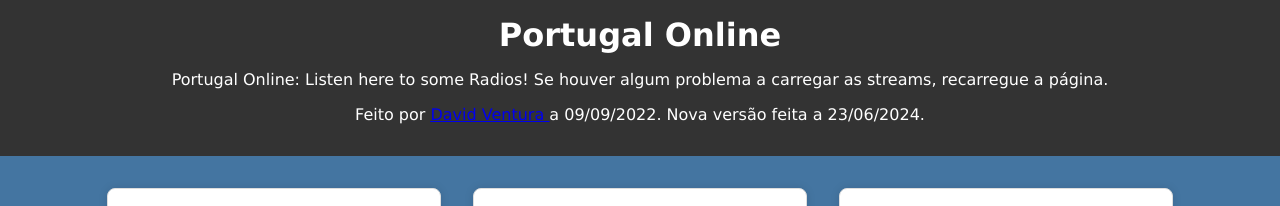
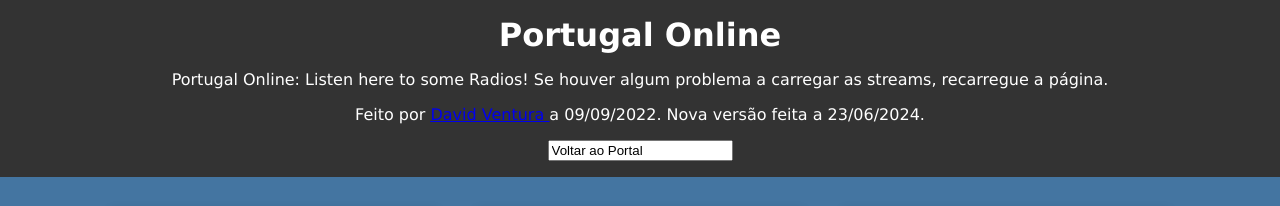
Before and after one commit to spq18/Internet, a plain HTML site: page radio.html in a window 1280 px wide. Shown: the top 206 px of the page. Drawn offline with Linux system fonts and the light colour scheme.

Commit message:
Update radio.html

```diff
--- a/radio.html
+++ b/radio.html
@@ -12,6 +12,9 @@
             <div class="marquee-container">
                 <p>Portugal Online: Listen here to some Radios! Se houver algum problema a carregar as streams, recarregue a página.</p>
                 <p>Feito por <a href="https://twitter.com/davidcventura32"> <u> David Ventura </u> </a> a 09/09/2022. Nova versão feita a 23/06/2024.</p>
+                <form action="https://spq18.github.io/Internet/">
+	                <input typr="submit" value="Voltar ao Portal">
+                </form>
             </div>
     </header>
     <main>
```
